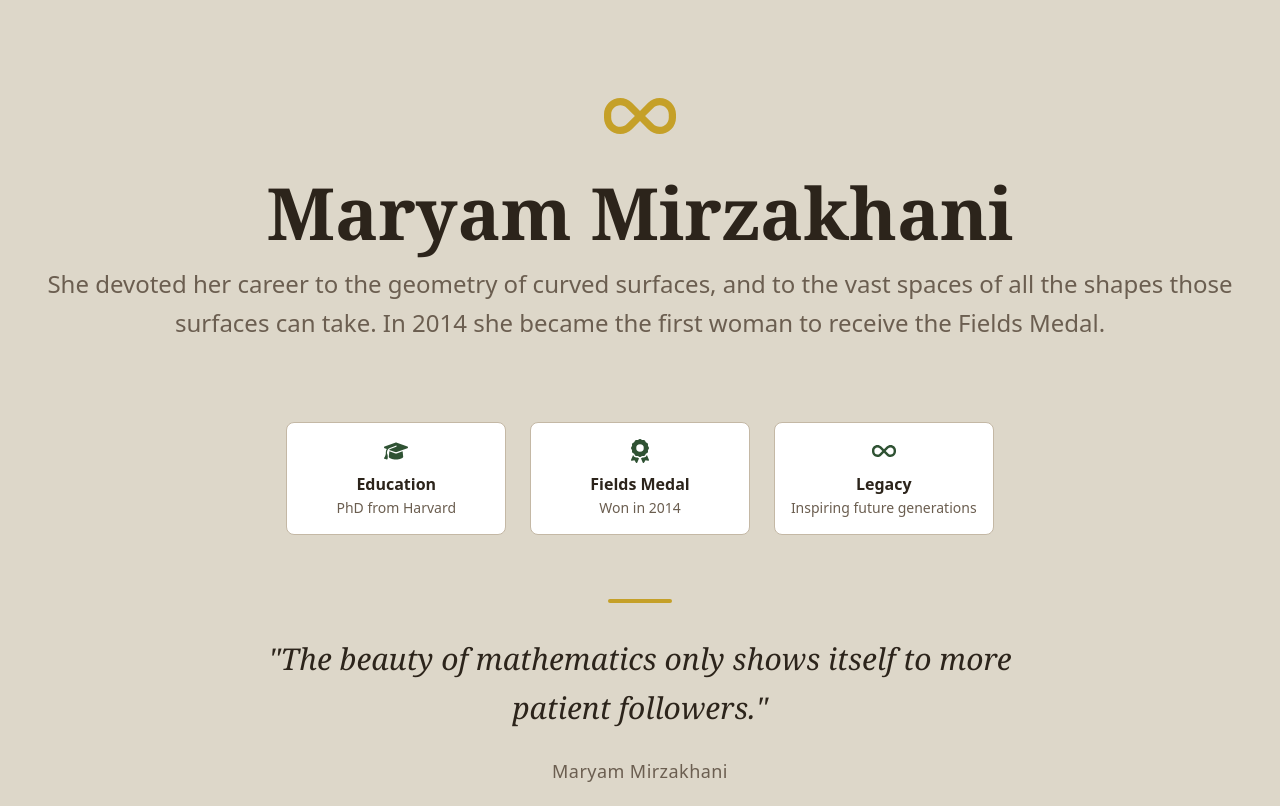
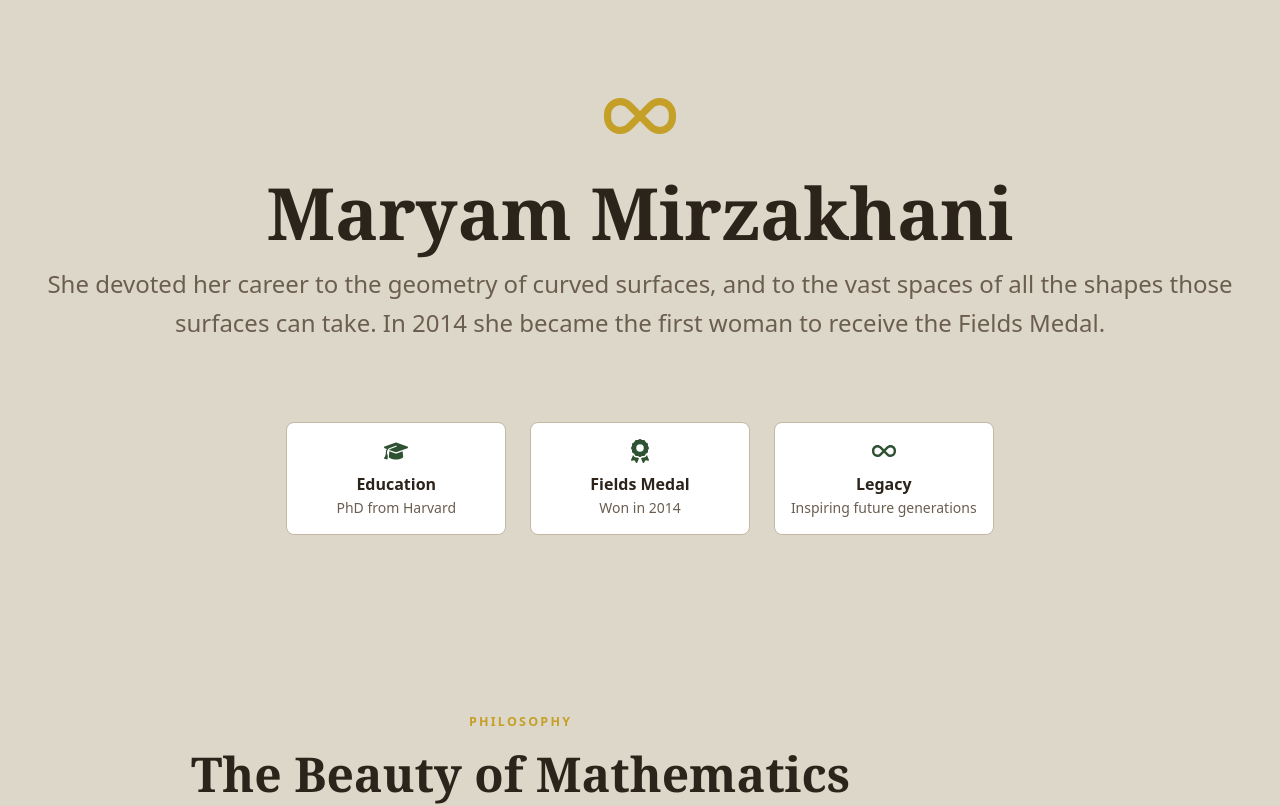
Before and after one commit to zibanoori/mirzakhani-inspire, a React (Vite) app: page / in a window 1280 px wide. Shown: the top 806 px of the page. Built offline with nearby package versions, Linux system fonts and the light colour scheme.

Commit message:
Refactor: replace quote section with reusable Section component

```diff
--- a/src/App.jsx
+++ b/src/App.jsx
@@ -1,7 +1,7 @@
 import { useTheme } from "./useTheme";
 import { person, hero, stats, quote, timeline } from "./data/content";
 import { FaInfinity } from "react-icons/fa6";
-
+import Section from "./components/Section";
 import "./App.css";
 
 function App() {
@@ -39,16 +39,19 @@ function App() {
         </div>
 
         {/* Quote Section */}
-        <section className="max-w-3xl mx-auto mb-20">
-          <div className="w-16 h-1 bg-gold mx-auto mb-8 rounded-full"></div>
+        <Section
+          id="quote"
+          eyebrow="Philosophy"
+          title="The Beauty of Mathematics"
+          intro="A glimpse into her patient and curious mind."
+        >
           <blockquote className="font-serif text-2xl md:text-3xl text-ink italic leading-relaxed mb-6">
             "{quote.text}"
           </blockquote>
           <div className="text-muted font-sans text-lg tracking-wide">
-            {quote.author}
+            — {quote.author}
           </div>
-        </section>
-
+        </Section>
         {/* Timeline Section */}
         <section className="py-16 px-4 w-full max-w-3xl mx-auto">
           <h2 className="font-serif text-3xl md:text-4xl text-center text-ink mb-16">
```
